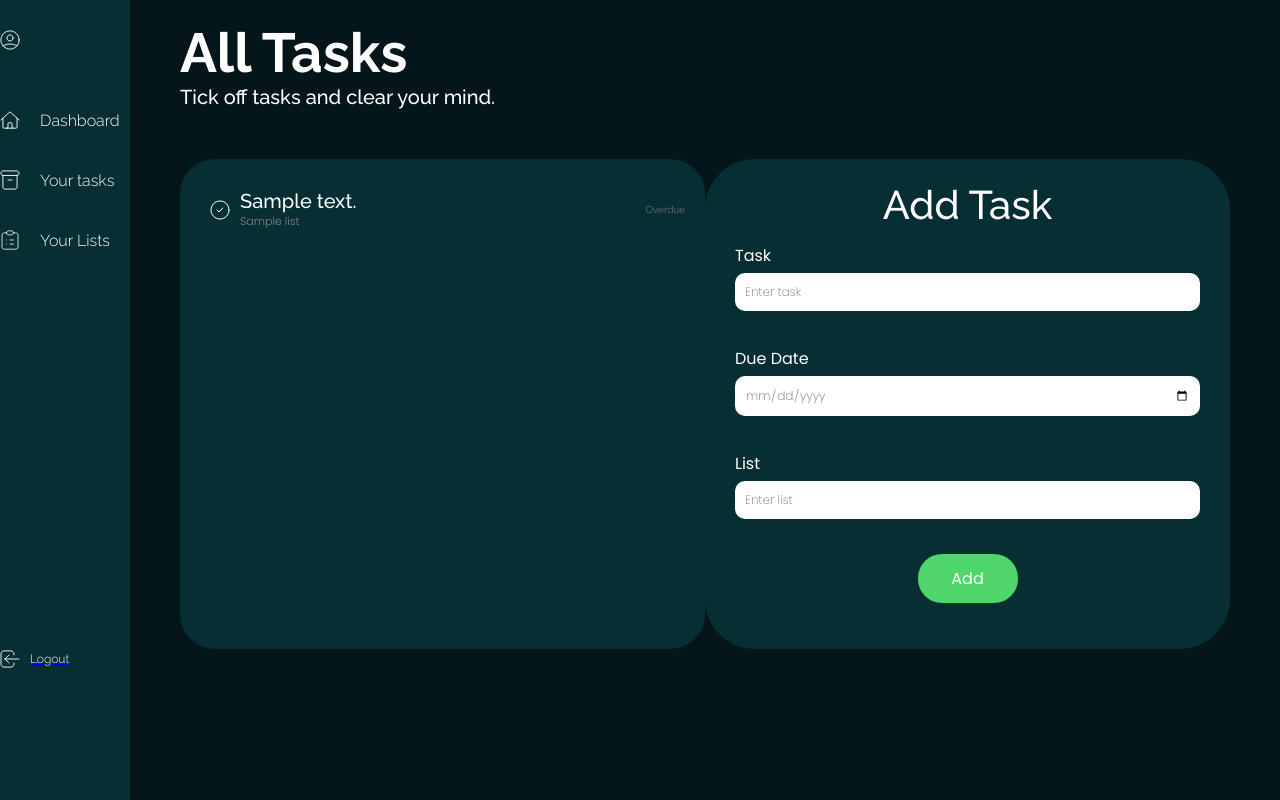
After one commit to bilalelkhouly/Taskly, a Flask app: page /tasks in a window 1280 px wide. The commit adds this page. Run offline with Flask 3, Linux system fonts and the light colour scheme; a user stored in the database is signed in; tables that the repository leaves empty hold one stand-in row (values such as "Sample post"); some libraries are stand-ins or nearby versions.

Commit message:
completed html and css styling for All Tasks page.

```diff
--- a/main.py
+++ b/main.py
@@ -182,8 +182,15 @@ def add_task():
             )
         db.session.add(new_task)
         db.session.commit()
-        return redirect(url_for('dashboard'))
-    return render_template('tasks.html')
+        return redirect(url_for('all_tasks'))
+    return redirect(url_for('all_tasks'))
+
+
+@app.route("/tasks")
+def all_tasks():
+    form = TaskForm()
+    sorted_tasks = sorted(current_user.tasks, key=lambda task: task.due_date)
+    return render_template('tasks.html', form=form, tasks=sorted_tasks, today=today, tomorrow=tomorrow)
 
 
 @app.route('/logout')
--- a/static/css/main_styles.css
+++ b/static/css/main_styles.css
@@ -113,23 +113,23 @@ body {
     max-width: 390px;
 }
 
-.welcome {
+.page-header {
     color: #FFF;
     font-family: 'Raleway', sans-serif;
 }
 
-.welcome h1 {
+.page-header h1 {
     font-size: 55px;
     font-weight: 100;
     margin-top: 20px;
     margin-bottom: 0;
 }
 
-.welcome h1 span {
+.page-header h1 span {
     font-weight: 700;
 }
 
-.welcome h2 {
+.page-header h2 {
     margin: 0;
     font-size: 20px;
     font-weight: 500;
@@ -326,7 +326,7 @@ body {
 .form-group {
     display: flex;
     flex-direction: column;
-    margin: 10px 30px 0 30px;
+    margin: 0 30px 10px 30px;
     padding-bottom: 10px;
     gap: 5px;
 }
@@ -379,3 +379,101 @@ body {
 .btn.btn-submit {
     background-color: #4FD66D;
 }
+
+/* Tasks Page */
+
+.dashboard-wrapper.tasks {
+    padding: 0px 50px;
+    flex-direction: column;
+    align-items: flex-start;
+}
+
+.page-header.all-tasks h1 {
+    font-weight: 700;
+}
+
+.tasks-wrapper {
+    display: flex;
+    margin: 50px 0;
+    justify-content: space-between;
+    align-items: flex-start;
+    width: 100%;
+}
+
+.rounded-frame.all-tasks {
+    width: 525px;
+    height: 490px;
+    overflow-y: auto;
+}
+
+.all-tasks-list-item {
+    display: flex;
+    justify-content: space-between;
+    align-items: center;
+    margin-bottom: 15px;
+}
+
+.task-item-container {
+    display: flex;
+    align-items: center;
+    gap: 10px;
+    align-self: stretch;
+}
+
+.clickable-icon {
+    cursor: pointer;
+}
+
+.task-text-container {
+    display: flex;
+    flex-direction: column;
+    align-items: flex-start;
+}
+
+.task-text-container h3 {
+    color: #FFF;
+    font-family: 'Raleway', sans-serif;
+    font-size: 20px;
+    font-weight: 500;
+    margin: 0;
+}
+
+.task-text-container p {
+    color: #838789;
+    font-family: 'Poppins', sans-serif;
+    font-size: 11px;
+    font-weight: 300;
+    margin: 0;
+}
+
+
+.form-popup.all-tasks-page {
+    display: flex;
+    position: static;
+    transform: none;
+    top: auto;
+    left: auto;
+    width: 525px;
+    height: 490px;
+}
+
+.form-container.all-tasks-page {
+    background-color: var(--sidebar-color);
+}
+
+.form-container.all-tasks-page label {
+    font-size: 16px;
+}
+
+.form-group.all-tasks-page {
+    margin: 0 30px 25px 30px;
+}
+
+.add-task-btn.all-tasks-page {
+    justify-content: center;
+}
+
+.btn.btn-submit.all-tasks-page {
+    padding: 12px 32px;
+    font-size: 16px;
+}
--- a/static/js/scripts.js
+++ b/static/js/scripts.js
@@ -1,4 +1,3 @@
-
 function openForm() {
     document.getElementById("myForm").style.display = "flex"
     document.getElementById("myWrapper").style.filter = "blur(4px)"
@@ -8,3 +7,17 @@
     document.getElementById("myForm").style.display = "none"
     document.getElementById("myWrapper").style.filter = "none"
 }
+
+document.addEventListener('DOMContentLoaded', function() {
+    var icons = document.querySelectorAll('.clickable-icon');
+    icons.forEach(function(icon) {
+        icon.addEventListener('click', function() {
+            var path = this.querySelector('path');
+            if (path.style.stroke === 'green') {
+                path.style.stroke = 'white';
+            } else {
+                path.style.stroke = 'green';
+            }
+        });
+    });
+});
--- a/templates/sidebar.html
+++ b/templates/sidebar.html
@@ -36,7 +36,7 @@
                         <img src="../static/assets/all-tasks.svg" alt="box icon" class="sidebar-icon">
                     </div>
                     <div>
-                        <a href="{{ url_for('dashboard') }}">Your tasks</a>
+                        <a href="{{ url_for('all_tasks') }}">Your tasks</a>
                     </div>
                 </div>
             </li>
--- /dev/null
+++ b/templates/tasks.html
@@ -0,0 +1,81 @@
+<head>
+    <title>Tasks</title>
+</head>
+<body>
+<div class="wrapper">
+    {% include 'sidebar.html' %}
+    <div class="dashboard-wrapper tasks">
+        <div class="page-header all-tasks">
+            <h1>All Tasks</h1>
+            <h2>Tick off tasks and clear your mind.</h2>
+        </div>
+
+        <div class="tasks-wrapper">
+            <div class="rounded-frame all-tasks">
+                <ul>
+                    {% for task in tasks %}
+                        <li class="all-tasks-list-item">
+                            <div class="task-item-container">
+                                <svg class="clickable-icon" xmlns="http://www.w3.org/2000/svg" width="20" height="20"
+                                     viewBox="0 0 20 20"
+                                     fill="none">
+                                    <path d="M7 10L9 12L13 8M19 10C19 11.1819 18.7672 12.3522 18.3149 13.4442C17.8626 14.5361 17.1997 15.5282 16.364 16.364C15.5282 17.1997 14.5361 17.8626 13.4442 18.3149C12.3522 18.7672 11.1819 19 10 19C8.8181 19 7.64778 18.7672 6.55585 18.3149C5.46392 17.8626 4.47177 17.1997 3.63604 16.364C2.80031 15.5282 2.13738 14.5361 1.68508 13.4442C1.23279 12.3522 1 11.1819 1 10C1 7.61305 1.94821 5.32387 3.63604 3.63604C5.32387 1.94821 7.61305 1 10 1C12.3869 1 14.6761 1.94821 16.364 3.63604C18.0518 5.32387 19 7.61305 19 10Z"
+                                          stroke="white" stroke-linecap="round" stroke-linejoin="round"/>
+                                </svg>
+
+                                <div class="task-text-container">
+                                    <h3>{{ task.text }}</h3>
+                                    <p>{{ task.list.list_title }}</p>
+                                </div>
+                            </div>
+                            <p class="due-date">
+                                {% if task.due_date < today %}
+                                    Overdue
+                                {% elif task.due_date == today %}
+                                    Due today
+                                {% elif task.due_date == tomorrow %}
+                                    Due tomorrow
+                                {% else %}
+                                    Due {{ task.due_date.strftime('%Y-%m-%d') }}
+                                {% endif %}
+                            </p>
+                        </li>
+                    {% endfor %}
+                </ul>
+            </div>
+
+            <div class="form-popup all-tasks-page" id="myForm">
+                <form action="{{ url_for('add_task') }}" class="form-container all-tasks-page" method="post">
+                    <h1>Add Task</h1>
+                    {{ form.hidden_tag() }}
+
+                    <!-- Task Text Field -->
+                    <div class="form-group all-tasks-page">
+                        {{ form.task_text.label }}
+                        {{ form.task_text(class="form-control") }}
+                    </div>
+
+                    <!-- Due Date Field -->
+                    <div class="form-group all-tasks-page">
+                        {{ form.due_date.label }}
+                        {{ form.due_date(class="form-control") }}
+                    </div>
+
+                    <!-- Task List Field -->
+                    <div class="form-group all-tasks-page">
+                        {{ form.task_list.label }}
+                        {{ form.task_list(class="form-control") }}
+                    </div>
+
+                    <div class="add-task-btn all-tasks-page">
+                        {{ form.submit(class="btn btn-submit all-tasks-page") }}
+                    </div>
+                </form>
+            </div>
+        </div>
+
+    </div>
+</div>
+<script src="../static/js/scripts.js"></script>
+</body>
+</html>
```
Also changed, not shown: templates/dashboard.html (+3 -7 lines). Lines whose indentation alone changed are shown as unchanged.
